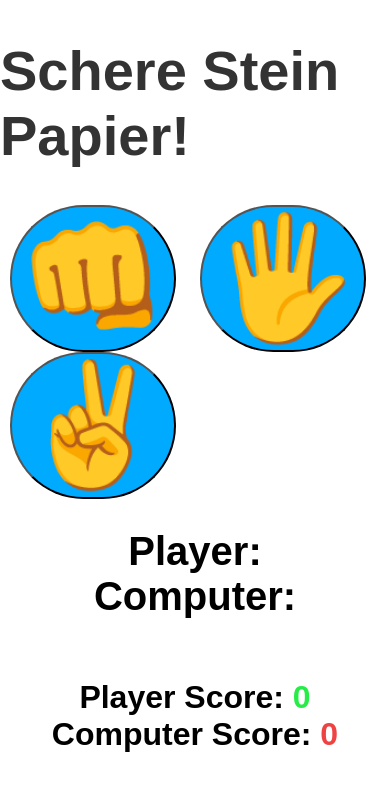
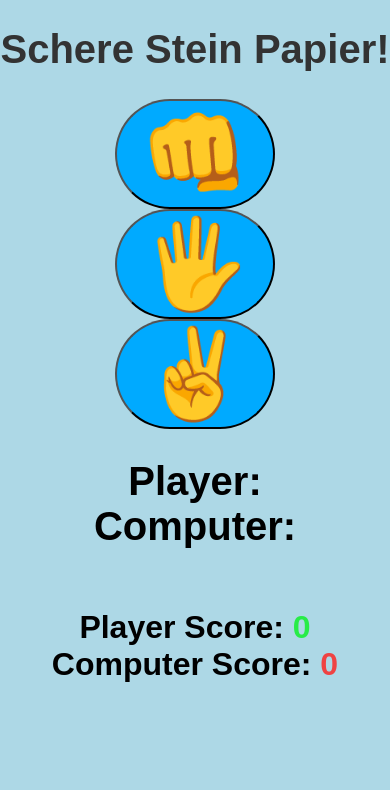
Before and after one commit to MMeBVB/m288_abgabe, a plain HTML site: page index.html in a window 390 px wide. Drawn offline with Linux system fonts and the light colour scheme.

Commit message:
beginn responsiv

```diff
--- a/index.html
+++ b/index.html
@@ -10,7 +10,7 @@
 </head>
 
 <body>
-    <h1>Schere Stein Papier!</h1>
+    <h1 class="title">Schere Stein Papier!</h1>
 
     <div class="choices">
         <button onclick="playGame('rock')">👊</button>
--- a/style.css
+++ b/style.css
@@ -41,3 +41,24 @@
 .redText, #computerScoreDisplay{
     color: #ef4343
 }
+@media only screen and (max-width: 1000px){
+    body{
+        background-color: lightblue;
+    }
+    .title{
+        font-size: 2.5rem;
+    }
+    .choices button{
+        font-size: 5.5em;
+        min-width: 160px;
+        margin: 0 10px;
+        display: block;
+        background-color: #00aaff;
+        cursor: pointer;
+        transition: background-color 0.5s ease;
+    }
+    #resultDisplay{
+        font-size: 3rem;
+        margin: 30px 0;
+    }
+}
```
